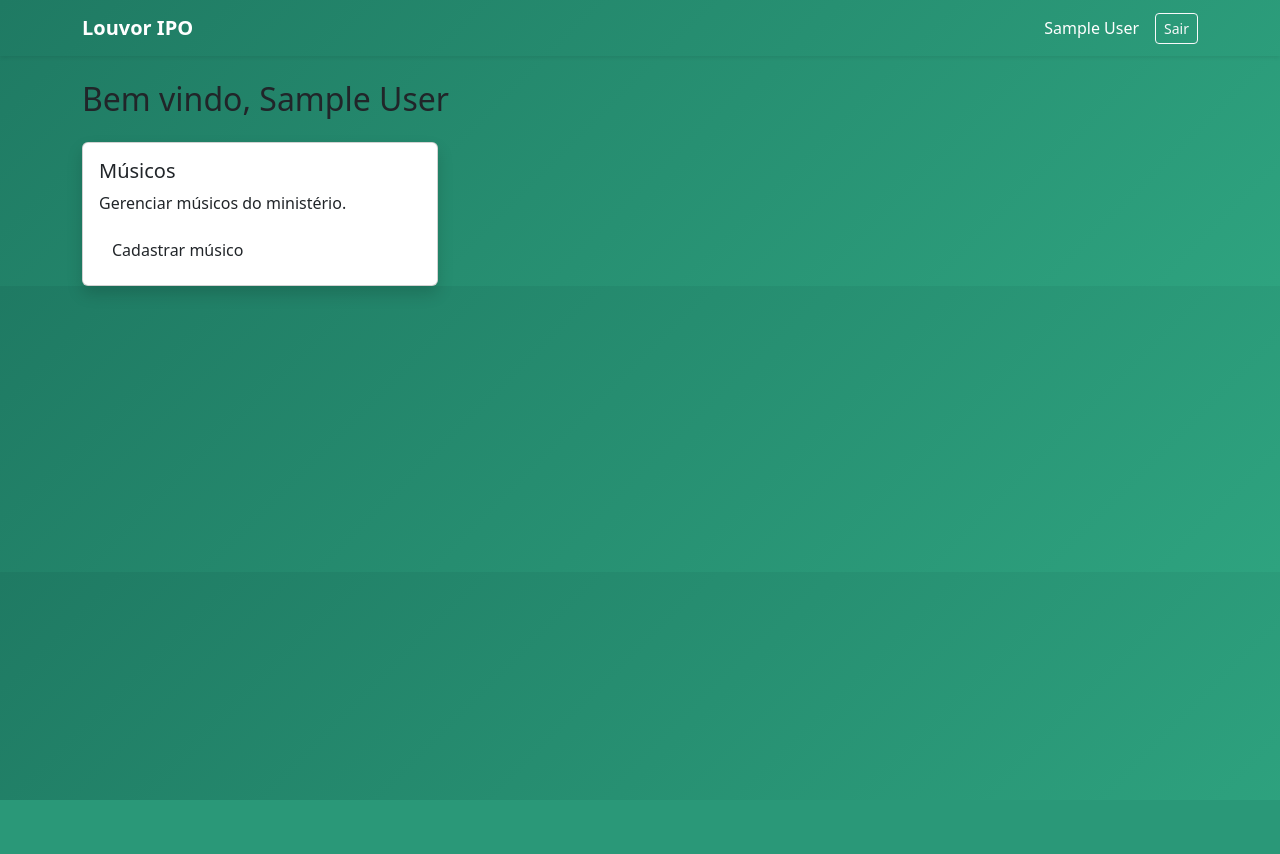
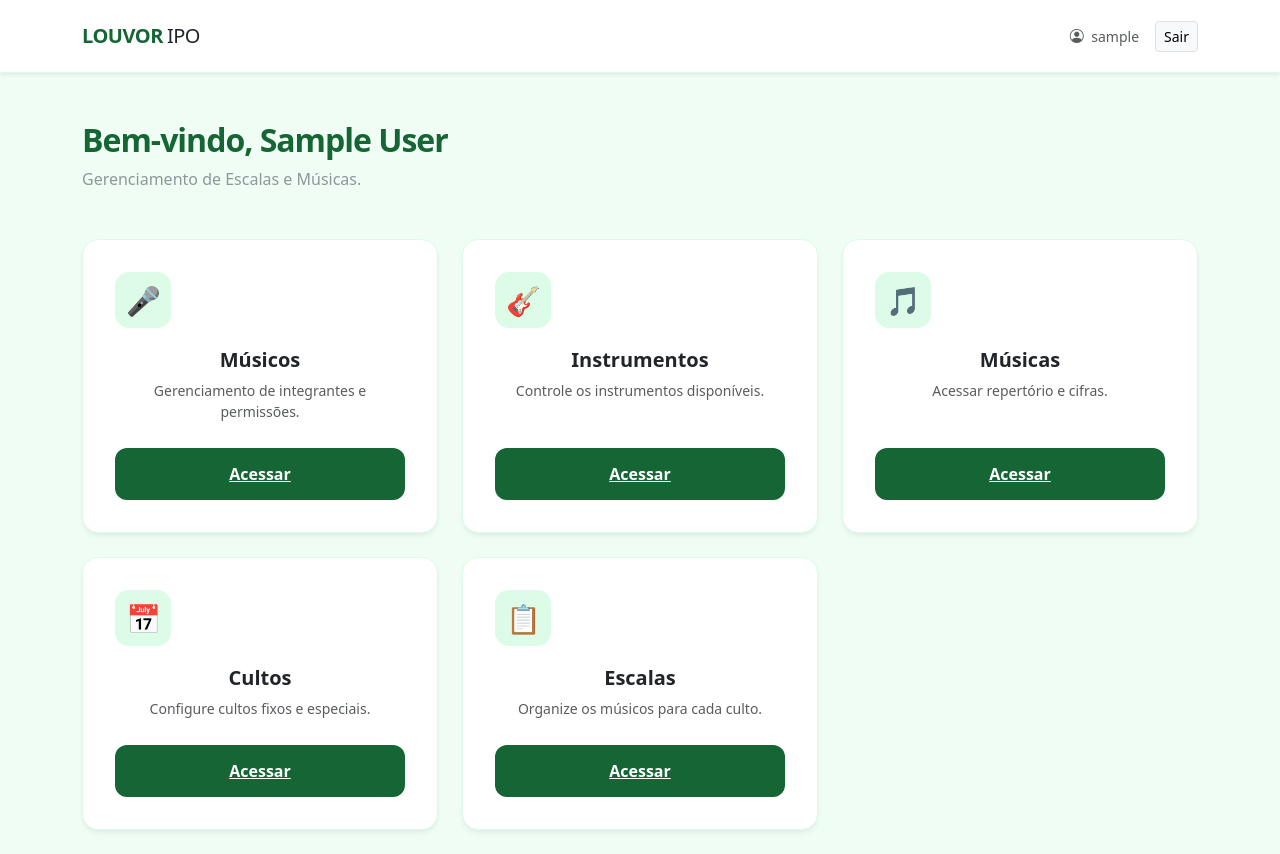
Before and after one commit to MatheusDiogo/louvor-IPO, a Django app: page /home/ in a window 1280 px wide. Before the commit the page ends 800 px from the top, so only its background shows below. Run offline with Django 4.2, Linux system fonts and the light colour scheme; the visitor is signed in with stand-in values (Sample User, id 1).

Commit message:
feat: Home e CRUD  Instrumentos

```diff
--- /dev/null
+++ b/apps/instrumentos/urls.py
@@ -0,0 +1,11 @@
+from django.urls import path
+from . import views
+
+urlpatterns = [
+
+    path("", views.instrumentos_view, name="instrumentos"),
+
+    path("salvar/", views.salvar_instrumento, name="salvar_instrumento"),
+
+    path("excluir/<int:id>/", views.excluir_instrumento, name="excluir_instrumento"),
+]
--- a/config/urls.py
+++ b/config/urls.py
@@ -20,4 +20,5 @@ from django.urls import path, include
 urlpatterns = [
     path("admin/", admin.site.urls),
     path("", include("apps.core.urls")),
+    path("instrumentos/", include("apps.instrumentos.urls")),
 ]
--- a/static/css/style.css
+++ b/static/css/style.css
@@ -1,117 +1,163 @@
-body{
-    background: linear-gradient(135deg,#1f7a63,#2ea37f);
-    font-family: "Segoe UI", sans-serif;
+:root {
+    --primary-green: #166534;
+    --primary-hover: #14532d;
+    --bg-light: #f0fdf4 !important;
+    --text-dark: #1a2e1a;
+    --card-shadow: 0 4px 6px -1px rgba(0, 0, 0, 0.05), 0 2px 4px -1px rgba(0, 0, 0, 0.03);
+    --border-color: #dcfce7;
 }
 
-/* centralização */
-
-.login-container{
-    height:100vh;
-    display:flex;
-    justify-content:center;
-    align-items:center;
+body {
+    background-color: var(--bg-light) !important;
+    font-family: "Inter", system-ui, -apple-system, sans-serif;
+    color: var(--text-dark);
+    margin: 0;
 }
 
-.login-error{
-    display:flex;
-    align-items:center;
-    gap:10px;
-
-    padding:10px 14px;
-    margin-bottom:18px;
-
-    background:#fff5f5;
-    border:1px solid #ffd6d6;
-    border-left:4px solid #e03131;
-
-    border-radius:8px;
-
-    font-size:14px;
+/* Navbar */
+.bg-verde {
+    background-color: white !important;
+    border-bottom: 1px solid var(--border-color);
 }
 
-.error-icon{
-    font-size:16px;
+.navbar-brand span {
+    letter-spacing: -0.5px;
 }
 
-.error-text{
-    color:#c92a2a;
-    font-weight:500;
+/* Centralização do Login */
+.login-container {
+    min-height: 100vh;
+    display: flex;
+    align-items: center;
+    justify-content: center;
+    padding: 20px;
 }
 
-/* card */
-
-.login-card{
-    background:white;
-    padding:40px;
-    width:360px;
-    border-radius:16px;
-    box-shadow:0 20px 40px rgba(0,0,0,0.15);
+.login-card {
+    background: white;
+    padding: 40px;
+    width: 100%;
+    max-width: 400px;
+    border-radius: 24px;
+    box-shadow: 0 10px 25px rgba(0,0,0,0.05);
+    border: 1px solid var(--border-color);
 }
 
-/* header */
-
-.login-header{
-    text-align:center;
-    margin-bottom:30px;
+.login-header {
+    text-align: center;
+    margin-bottom: 30px;
 }
 
-.logo{
-    font-weight:700;
-    color:#1f7a63;
+.login-header h2 {
+    color: var(--primary-green);
+    font-weight: 800;
 }
 
-.subtitle{
-    color:#777;
-    font-size:14px;
+/* Inputs Modernos */
+.input-group-modern {
+    background: #f8faf9;
+    border: 1.5px solid #e2e8f0;
+    border-radius: 12px;
+    padding: 12px 15px;
+    margin-bottom: 15px;
+    display: flex;
+    align-items: center;
+    transition: 0.3s;
 }
 
-/* inputs */
-
-.input-group-modern{
-    display:flex;
-    align-items:center;
-    border:1px solid #e5e5e5;
-    border-radius:10px;
-    padding:10px 12px;
-    margin-bottom:15px;
-    transition:0.2s;
+.input-group-modern:focus-within {
+    background: white;
+    border-color: var(--primary-green);
+    box-shadow: 0 0 0 4px rgba(22, 101, 52, 0.1);
 }
 
-.input-group-modern:focus-within{
-    border-color:#1f7a63;
+.input-group-modern input {
+    border: none;
+    outline: none;
+    width: 100%;
+    padding-left: 10px;
+    background: transparent;
 }
 
-.input-group-modern input{
-    border:none;
-    outline:none;
-    width:100%;
-    padding-left:8px;
+/* Botões */
+.card-body {
+    display: block;
+    width: 100%;
+    text-decoration: none;
+    text-align: center;
 }
 
-.icon{
-    font-size:16px;
+.btn-login {
+    width: 100%;
+    border: none;
+    padding: 14px;
+    border-radius: 12px;
+    background: var(--primary-green);
+    color: white;
+    font-weight: 600;
+    margin-top: 10px;
+    transition: 0.3s;
 }
 
-/* botão */
-
-.btn-login{
-    width:100%;
-    border:none;
-    padding:12px;
-    border-radius:10px;
-    background:#1f7a63;
-    color:white;
-    font-weight:600;
-    margin-top:10px;
-    transition:0.2s;
+.btn-login:hover {
+    background: var(--primary-hover);
+    transform: translateY(-1px);
 }
 
-.btn-login:hover{
-    background:#17614f;
+/* Dashboard Cards */
+.dashboard-card {
+    border: 1px solid var(--border-color) !important;
+    border-radius: 16px !important;
+    background: #ffffff;
+    transition: all 0.3s ease;
+    box-shadow: var(--card-shadow);
 }
 
-.toggle-password{
-    cursor:pointer;
-    margin-left:8px;
-    user-select:none;
+.dashboard-card:hover {
+    transform: translateY(-5px);
+    box-shadow: 0 12px 20px -5px rgba(22, 101, 52, 0.12);
+    border-color: #bbf7d0 !important;
 }
+
+.card-icon {
+    font-size: 1.75rem;
+    background: #dcfce7;
+    width: 56px;
+    height: 56px;
+    border-radius: 14px;
+    display: flex;
+    align-items: center;
+    justify-content: center;
+    margin-bottom: 1.25rem;
+}
+
+/* Erros */
+.login-error {
+    background: #fef2f2;
+    color: #991b1b;
+    padding: 10px;
+    border-radius: 8px;
+    margin-bottom: 15px;
+    font-size: 14px;
+    display: flex;
+    align-items: center;
+    gap: 8px;
+}
+
+.table-card {
+    border: 1px solid var(--border-color) !important;
+    border-radius: 16px !important;
+    background: #ffffff;
+    box-shadow: var(--card-shadow);
+    overflow: hidden; /* Garante que o header cinza não saia da borda arredondada */
+}
+
+/* Alinhamento fino da tabela */
+.table-modern th, .table-modern td {
+    padding: 16px 24px !important;
+    vertical-align: middle;
+}
+
+.table-modern thead {
+    background-color: #f8faf9;
+}
--- a/static/js/script.js
+++ b/static/js/script.js
@@ -30,3 +30,20 @@ document.addEventListener("DOMContentLoaded", function(){
     }, 3000);
 
 });
+
+function novoInstrumento(){
+
+    document.getElementById("instrumento_id").value = "";
+    document.getElementById("instrumento_nome").value = "";
+
+    new bootstrap.Modal(document.getElementById("modalInstrumento")).show();
+}
+
+
+function editarInstrumento(id,nome){
+
+    document.getElementById("instrumento_id").value = id;
+    document.getElementById("instrumento_nome").value = nome;
+
+    new bootstrap.Modal(document.getElementById("modalInstrumento")).show();
+}
--- a/templates/base.html
+++ b/templates/base.html
@@ -10,41 +10,28 @@
 <link rel="stylesheet" href="{% static 'css/style.css' %}">
 
 <link href="https://cdn.jsdelivr.net/npm/bootstrap@5.3.3/dist/css/bootstrap.min.css" rel="stylesheet">
+<link rel="stylesheet" href="https://cdn.jsdelivr.net/npm/bootstrap-icons@1.11.3/font/bootstrap-icons.css">
 
 </head>
 
 <body>
 
-<nav class="navbar navbar-expand-lg navbar-dark bg-verde shadow-sm">
-
+<nav class="navbar navbar-expand-lg navbar-light bg-verde shadow-sm py-3">
     <div class="container">
-
-<a class="navbar-brand fw-bold" href="/home">
-Louvor IPO
+        <a class="navbar-brand fw-bolder d-flex align-items-center" href="/home">
+            <span style="color: var(--primary-green)">LOUVOR</span>
+            <span class="ms-1 fw-light text-dark">IPO</span>
         </a>
 
         {% if user.is_authenticated %}
-
         <div class="d-flex align-items-center">
-
-<span class="text-white me-3">
-
-{{ user.get_full_name|default:user.username }}
-
+            <span class="text-muted me-3 small">
+                <i class="bi bi-person-circle me-1"></i> {{ user.username }}
             </span>
-
-<a href="/logout/" class="btn btn-outline-light btn-sm">
-
-Sair
-
-</a>
-
+            <a href="/logout/" class="btn btn-sm btn-light border">Sair</a>
         </div>
-
         {% endif %}
-
     </div>
-
 </nav>
 
 <div class="container mt-4">
@@ -53,7 +40,7 @@ Sair
 {% endblock %}
 
 </div>
-
+<script src="https://cdn.jsdelivr.net/npm/bootstrap@5.3.3/dist/js/bootstrap.bundle.min.js"></script>
 <script src="{% static 'js/script.js' %}"></script>
 
 </body>
--- a/templates/home.html
+++ b/templates/home.html
@@ -1,35 +1,71 @@
 {% extends "base.html" %}
 
 {% block content %}
+<div class="py-4">
+    <div class="mb-5 text-center text-md-start">
+        <h2 class="fw-bold" style="color: var(--primary-green); letter-spacing: -1px;">
+            Bem-vindo, {{ user.get_full_name|default:user.username }}
+        </h2>
+        <p class="text-secondary opacity-75">
+            Gerenciamento de Escalas e Músicas.
+        </p>
+    </div>
 
-<h2 class="mb-4">
-    Bem vindo, {{ user.get_full_name|default:user.username }}
-</h2>
-
-<div class="row">
-
-    <div class="col-md-4">
-
-        <div class="card shadow card-verde">
-
-            <div class="card-body">
-
-                <h5>Músicos</h5>
-
-                <p>
-                    Gerenciar músicos do ministério.
-                </p>
-
-                <a href="/admin/usuarios/usuario/add/" class="btn btn-verde">
-                    Cadastrar músico
-                </a>
-
+    <div class="row g-4">
+        <div class="col-md-4">
+            <div class="card dashboard-card h-100 p-3">
+                <div class="card-body d-flex flex-column">
+                    <div class="card-icon">🎤</div>
+                    <h5 class="card-title fw-bold">Músicos</h5>
+                    <p class="card-text text-muted small flex-grow-1">Gerenciamento de integrantes e permissões.</p>
+                    <a href="/admin/usuarios/usuario/" class="btn-login">Acessar</a>
+                </div>
             </div>
-
         </div>
 
+        <div class="col-md-4">
+            <div class="card dashboard-card h-100 p-3">
+                <div class="card-body d-flex flex-column">
+                    <div class="card-icon">🎸</div>
+                    <h5 class="card-title fw-bold">Instrumentos</h5>
+                    <p class="card-text text-muted small flex-grow-1">Controle os instrumentos disponíveis.</p>
+                    <a href="/instrumentos/" class="btn-login">Acessar</a>
+                </div>
+            </div>
+        </div>
+
+        <div class="col-md-4">
+            <div class="card dashboard-card h-100 p-3">
+                <div class="card-body d-flex flex-column">
+                    <div class="card-icon">🎵</div>
+                    <h5 class="card-title fw-bold">Músicas</h5>
+                    <p class="card-text text-muted small flex-grow-1">Acessar repertório e cifras.</p>
+                    <a href="/admin/musicas/musica/" class="btn-login">Acessar</a>
+                </div>
+            </div>
+        </div>
+
+        <div class="col-md-4">
+            <div class="card dashboard-card h-100 p-3">
+                <div class="card-body d-flex flex-column">
+                    <div class="card-icon">📅</div>
+                    <h5 class="card-title fw-bold">Cultos</h5>
+                    <p class="card-text text-muted small flex-grow-1">Configure cultos fixos e especiais.</p>
+                    <a href="/admin/cultos/culto/" class="btn-login">Acessar</a>
+                </div>
+            </div>
+        </div>
+
+        <div class="col-md-4">
+            <div class="card dashboard-card h-100 p-3">
+                <div class="card-body d-flex flex-column">
+                    <div class="card-icon">📋</div>
+                    <h5 class="card-title fw-bold">Escalas</h5>
+                    <p class="card-text text-muted small flex-grow-1">Organize os músicos para cada culto.</p>
+                    <a href="/admin/escalas/escala/" class="btn-login">Acessar</a>
+                </div>
+            </div>
+        </div>
     </div>
-
 </div>
-
 {% endblock %}
```
Also changed, not shown: apps/instrumentos/views.py (+40 -2 lines), templates/instrumentos.html (added, +100 -0 lines), templates/login.html (+14 -64 lines), apps/instrumentos/migrations/0002_instrumento_icone.py (added), apps/instrumentos/migrations/0003_remove_instrumento_icone.py (added), apps/instrumentos/models.py (line endings or trailing spaces). Lines whose indentation alone changed are shown as unchanged.
